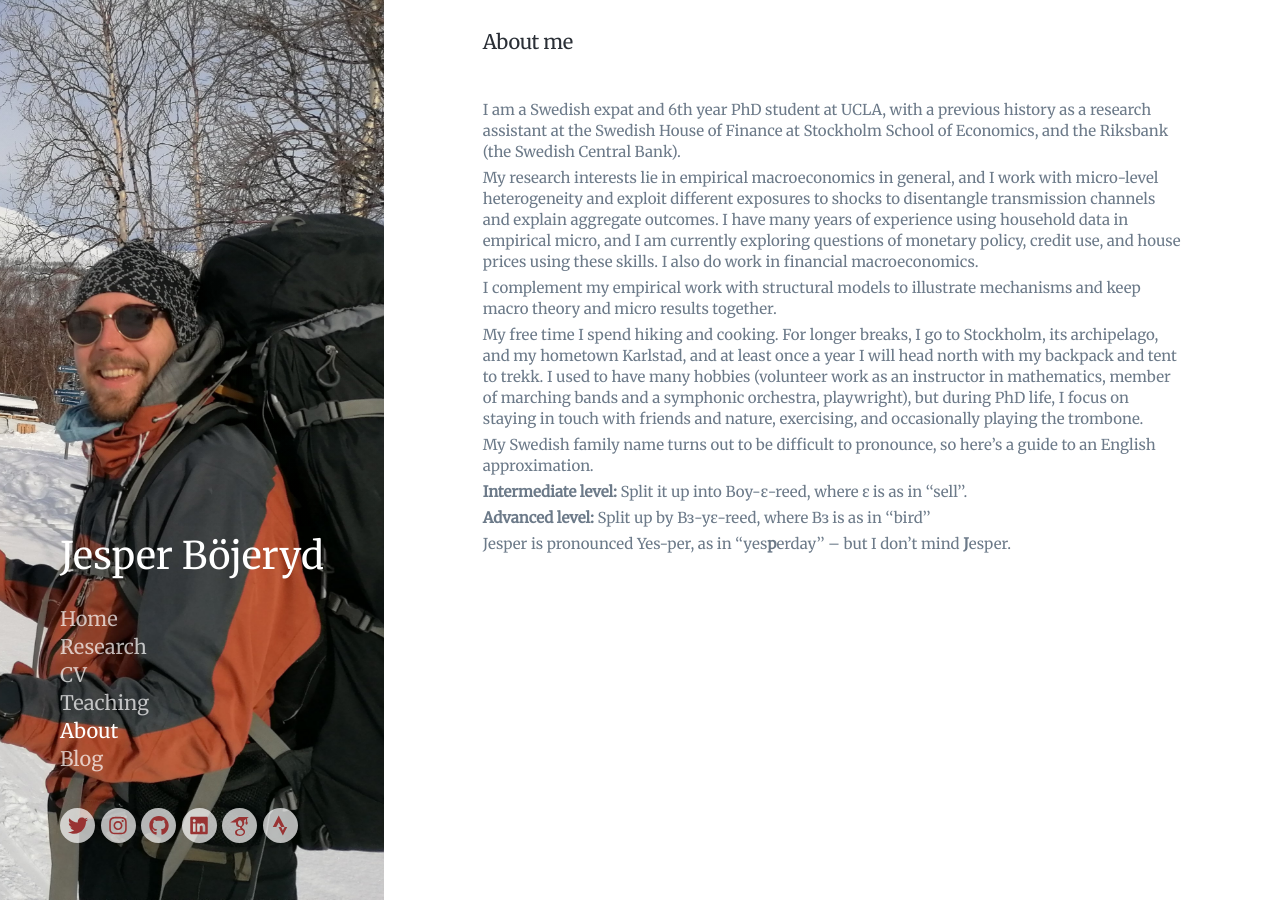
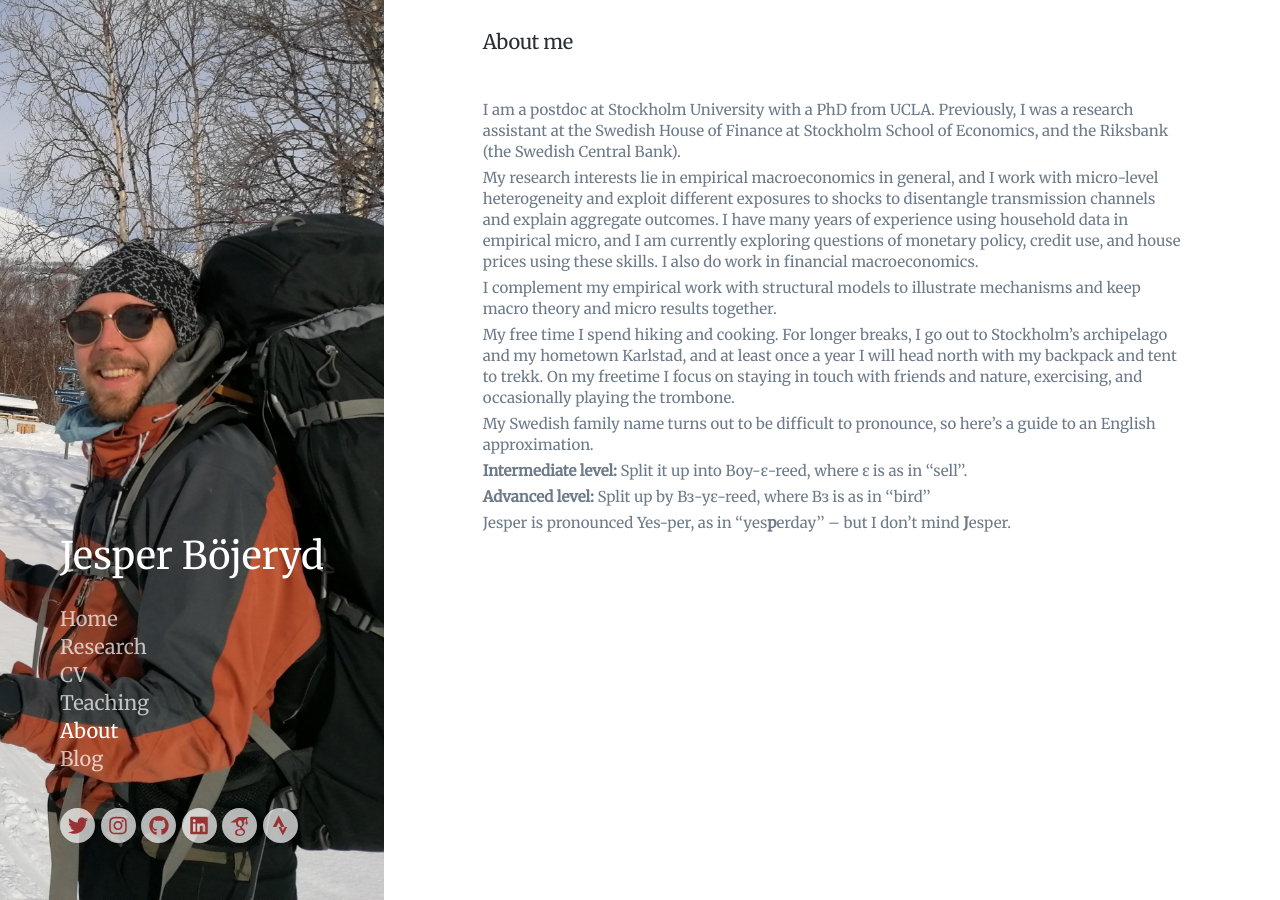
Before and after one commit to bojeryd91/bojeryd91.github.io, a Jekyll site: the page built from _pages/about.md, in a window 1280 px wide and 900 px high. Built offline with Jekyll 4.4.1, drawn with Linux system fonts in a browser that asks for light colours; nearby versions of some CDN libraries; some web fonts are replaced.

Commit message:
Update about.md

```diff
--- a/_pages/about.md
+++ b/_pages/about.md
@@ -6,13 +6,13 @@ featured_image: /images/skiing.jpg
 
 <img class="on_page_img" src="{{ page.featured_image | relative_url }}">
 
-I am a Swedish expat and 6th year PhD student at UCLA, with a previous history as a research assistant at the Swedish House of Finance at Stockholm School of Economics, and the Riksbank (the Swedish Central Bank).
+I am a postdoc at Stockholm University with a PhD from UCLA. Previously, I was a research assistant at the Swedish House of Finance at Stockholm School of Economics, and the Riksbank (the Swedish Central Bank).
 
 My research interests lie in empirical macroeconomics in general, and I work with micro-level heterogeneity and exploit different exposures to shocks to disentangle transmission channels and explain aggregate outcomes. I have many years of experience using household data in empirical micro, and I am currently exploring questions of monetary policy, credit use, and house prices using these skills. I also do work in financial macroeconomics.
 
 I complement my empirical work with structural models to illustrate mechanisms and keep macro theory and micro results together.
 
-My free time I spend hiking and cooking. For longer breaks, I go to Stockholm, its archipelago, and my hometown Karlstad, and at least once a year I will head north with my backpack and tent to trekk. I used to have many hobbies (volunteer work as an instructor in mathematics, member of marching bands and a symphonic orchestra, playwright), but during PhD life, I focus on staying in touch with friends and nature, exercising, and occasionally playing the trombone.
+My free time I spend hiking and cooking. For longer breaks, I go out to Stockholm's archipelago and my hometown Karlstad, and at least once a year I will head north with my backpack and tent to trekk. On my freetime I focus on staying in touch with friends and nature, exercising, and occasionally playing the trombone.
 
 My Swedish family name turns out to be difficult to pronounce, so here’s a guide to an English approximation.
 
```
